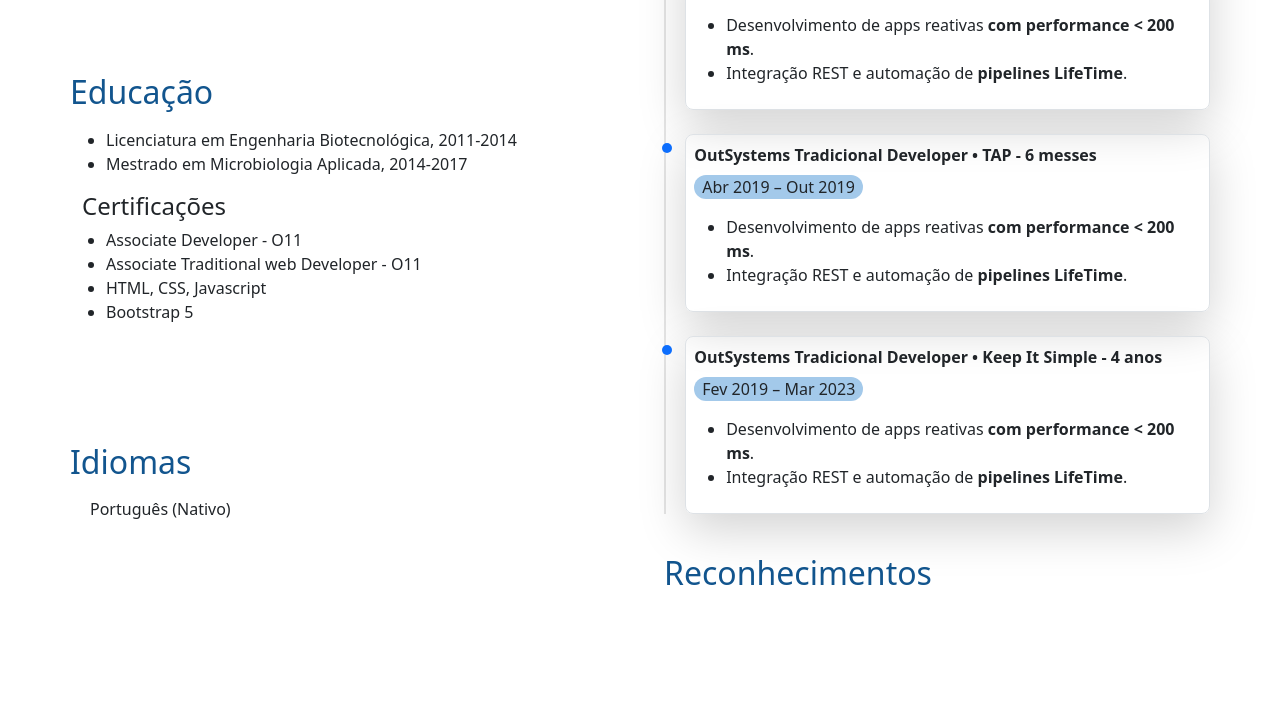
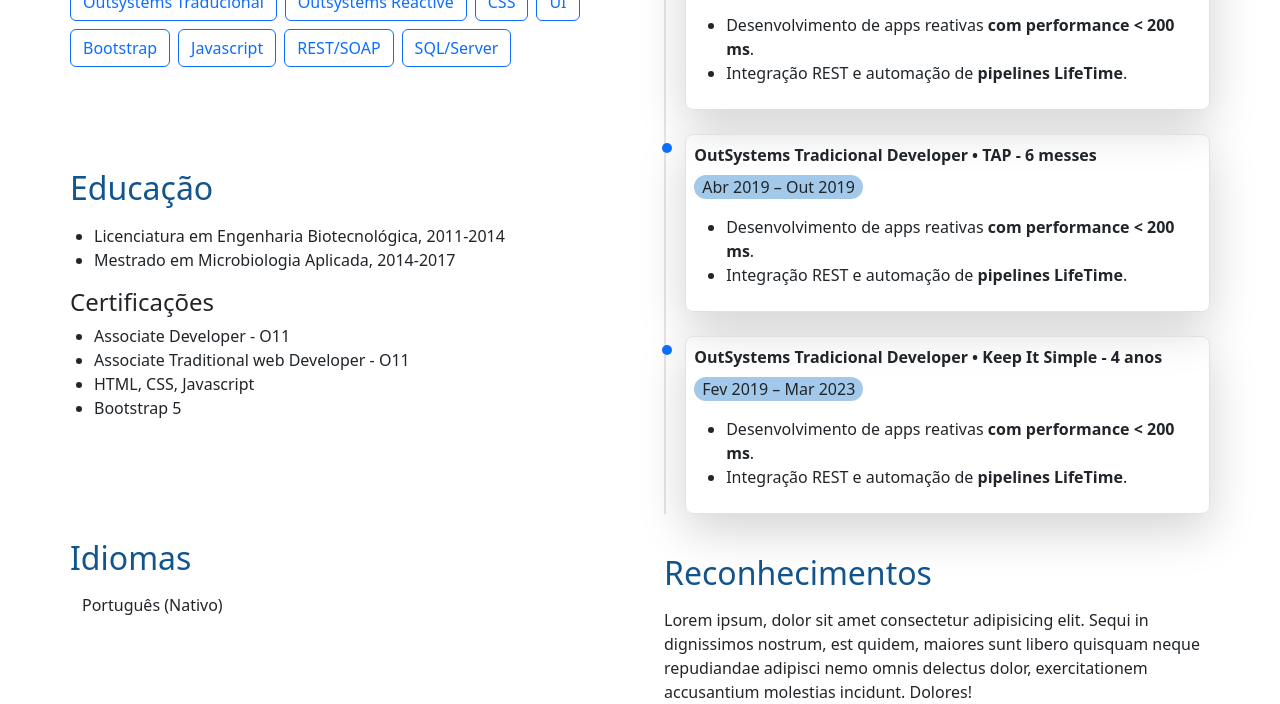
Before and after one commit to Kardogalrica/CV, a plain HTML site: page index.html in a window 1280 px wide. Shown: the part 703-1407 px from the top of the page. Before the commit the page ends 1311 px from the top, so only its background shows below. Drawn offline with nearby package versions, Linux system fonts and the light colour scheme.

Commit message:
Estou a enviar o artiquivo index

```diff
--- a/index.html
+++ b/index.html
@@ -119,11 +119,12 @@
                         <div class="rounded-3 hover-neutral-1 p-0" id="Resumo">
                             <!-- Resumo -->
                             <h2 class="mb-3 color-primary">Resumo</h2>
+                            <div>Lorem ipsum dolor sit amet consectetur adipisicing elit. Magnam, magni, doloribus asperiores assumenda nihil quaerat repellendus expedita facilis autem provident veritatis quod quasi quisquam, natus itaque inventore vero harum dolore!</div>
                         </div>
                         <div class="rounded-3 hover-neutral-1 p-0" id="Competencias">
                             <!-- Competências -->
                                 <h2 class="mb-3 color-primary">Competências</h2>
-                                <div class="container d-flex flex-wrap gap-2">
+                                <div class="d-flex flex-wrap gap-2">
                                     <div class="btn btn-outline-primary">Outsystems Traducional</div>
                                     <div class="btn btn-outline-primary">Outsystems Reactive</div>
                                     <div class="btn btn-outline-primary">CSS</div>
@@ -137,13 +138,13 @@
                             <div class="rounded-3 hover-neutral-1 p-0" id="Educação">
                                 <!-- Educação -->
                                 <h2 class="mb-3 color-primary">Educação</h2>
-                                <div class="container mb-3">
+                                <div class="mb-3">
                                     <ul class="px-4">
                                         <li>Licenciatura em Engenharia Biotecnológica, 2011-2014 </li>
                                         <li>Mestrado em Microbiologia Aplicada, 2014-2017</li>
                                     </ul>
                                 </div>
-                                    <div class="container">
+                                    <div class="">
                                         <!-- Certificações -->
                                         <h4>Certificações</h4>
                                         <ul class="px-4">
@@ -157,11 +158,7 @@
                             <div class="rounded-3 hover-neutral-1 p-0" id="Idiomas">
                                 <h2 class="mb-3 color-primary">Idiomas</h2>
                                     <div class="container">
-                                        <div class="row px-2">
-                                            <div class="col-12">
-                                                Português (Nativo)
-                                            </div>
-                                        </div>
+                                        Português (Nativo)
                                     </div>
                                 </div>
                     </div>
@@ -228,6 +225,9 @@
                         <!-- Reconhecimento -->
                         <div class="rounded-3 hover-neutral-1 p-0" id="Reconhecimento">
                             <h2 class="mb-3 color-primary">Reconhecimentos</h2>
+                            <div>
+                                Lorem ipsum, dolor sit amet consectetur adipisicing elit. Sequi in dignissimos nostrum, est quidem, maiores sunt libero quisquam neque repudiandae adipisci nemo omnis delectus dolor, exercitationem accusantium molestias incidunt. Dolores!
+                            </div>
                         </div>
                     </div>
                  </div>
```
